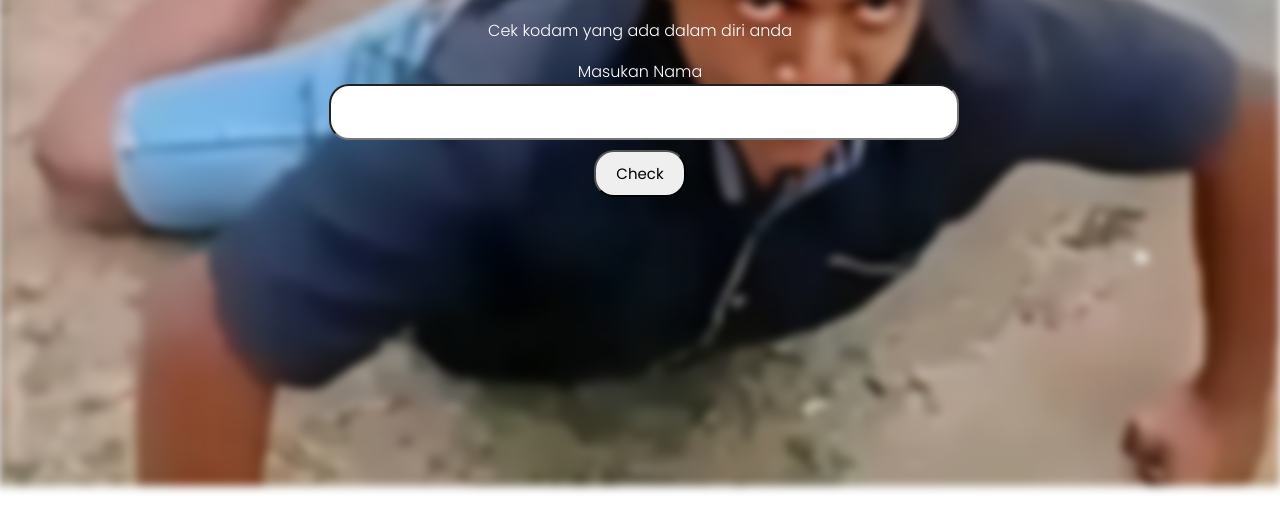
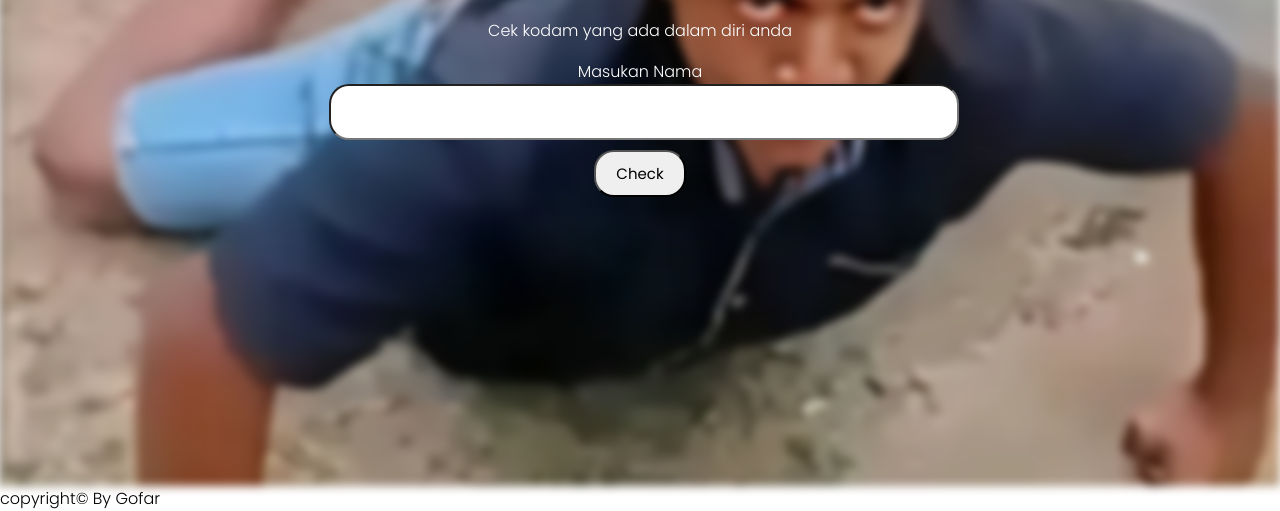
Before and after one commit to Exmansyah/Cek-Khodam, a plain HTML site: page index.html in a window 1280 px wide. Shown: the part 314-825 px from the top of the page. Before the commit the page ends 800 px from the top, so only its background shows below. Drawn offline with nearby package versions, Linux system fonts and the light colour scheme.

Commit message:
Update index.html

```diff
--- a/index.html
+++ b/index.html
@@ -17,7 +17,7 @@
       <div class="search">
         <form>
           <label>Masukan Nama</label>
-          <input type="text" id="search" />
+          <input type="text" id="search"/>
           <button id="btn-search">Check</button>
         </form>
       </div>
@@ -29,6 +29,10 @@
   </div>
   <div id="loaders"></div>
 
+  <footer>
+    <div class="container-footer">copyright© By Gofar</div>
+  </footer>
+
   <script src="main.js"></script>
 </body>
 </html>
```
